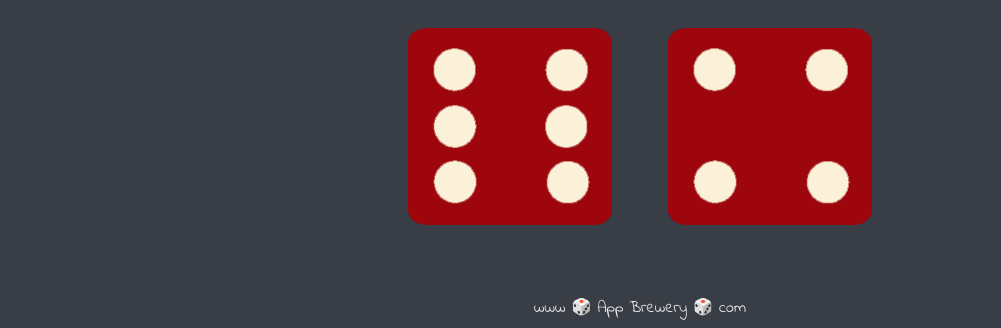
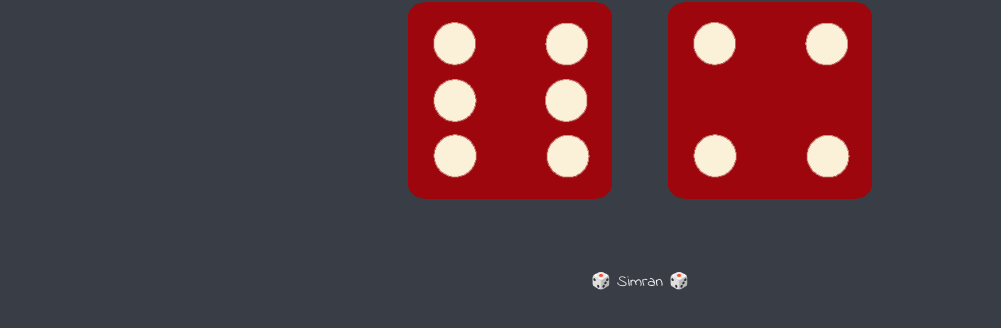
Before and after one commit to shimmypie/DiceGame, a plain HTML site: page index.html in a window 1280 px wide. Shown: the part 493-821 px from the top of the page, without its empty margins (0-1001 px from the left). After the commit the page ends 800 px from the top, so only its background shows below. Drawn offline with Linux system fonts and the light colour scheme.

Commit message:
Update index.html

```diff
--- a/index.html
+++ b/index.html
@@ -4,7 +4,8 @@
 <head>
   <meta charset="utf-8">
   <title>Dicee</title>
-  <<link rel="stylesheet" href="styles.css">
+  <link rel="icon" href="images/diceicon.png">
+  <link rel="stylesheet" href="styles.css">
     <link href="https://fonts.googleapis.com/css?family=Indie+Flower|Lobster" rel="stylesheet">
 </head>
 
@@ -26,7 +27,7 @@
   <script src="index.js" charset="utf-8"></script>
 </body>
 <footer>
-  www 🎲 App Brewery 🎲 com
+   🎲 Simran 🎲
 </footer>
 
 </html>
```
